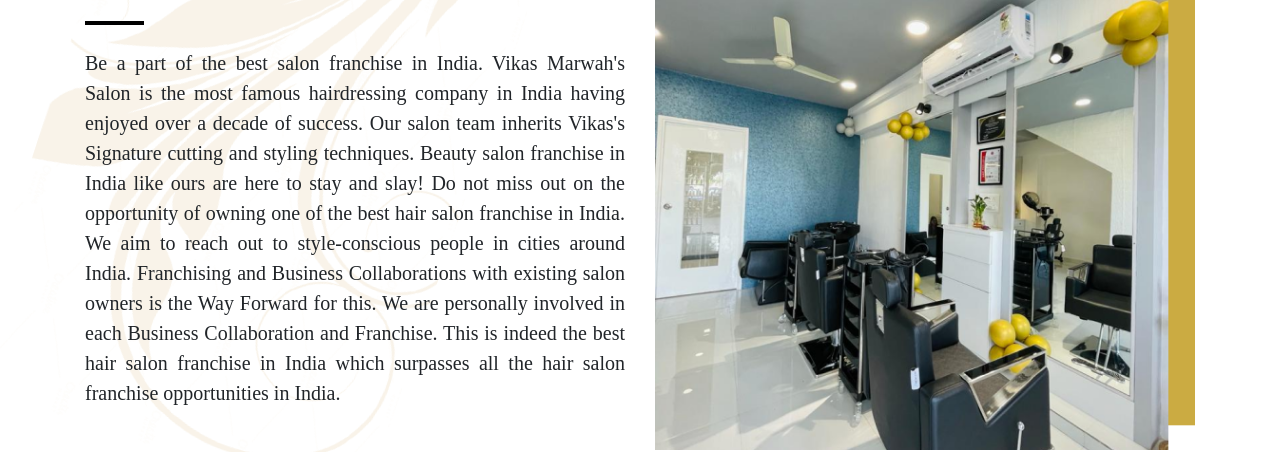
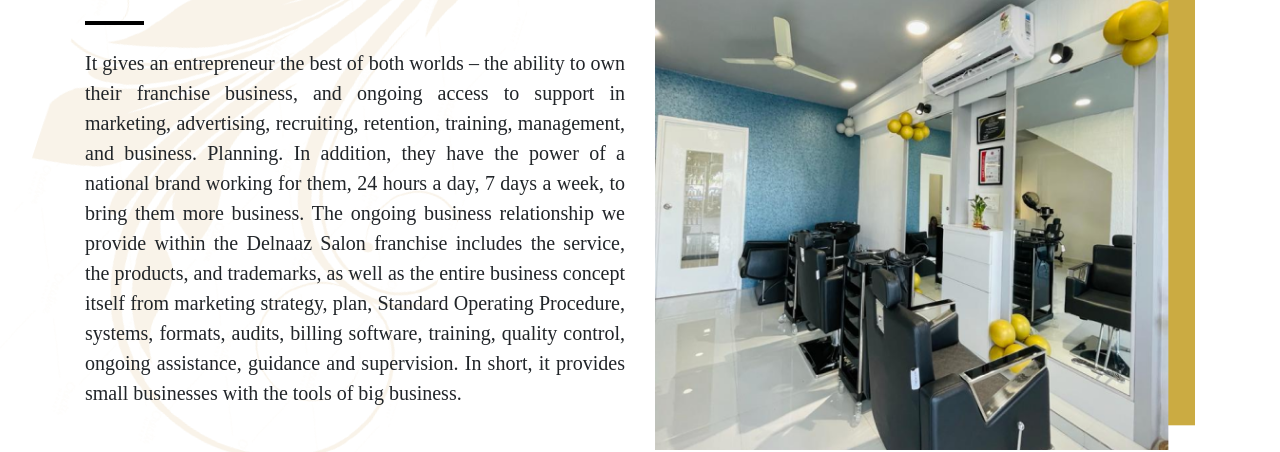
Before and after one commit to harishankarprajapati/delnaaz, a plain HTML site: page franchise.html in a window 1280 px wide. Shown: the part 375-827 px from the top of the page. Drawn offline with nearby package versions, Linux system fonts and the light colour scheme; a web font is replaced by a local one.

Commit message:
YRIOUYTA

```diff
--- a/franchise.html
+++ b/franchise.html
@@ -74,10 +74,12 @@
             </div>
             <div class="col-lg-4"></div>
             <div class="col-lg-3">
-              <a href="tel:+91 9226181306" class="text-dark float-right sec-mobi"><i class="fa-solid fa-phone sec-icon pr-2"></i> +91 92261-81306 </a>
+                <a href="tel:+91 9226181306" class="text-dark float-right sec-mobi"><i
+                        class="fa-solid fa-phone sec-icon pr-2"></i> +91 92261-81306 </a>
             </div>
             <div class="col-lg-3">
-                <a href="mailto: delnaaz.academy@gmail.com" class="text-dark sec-mobi"><i class="fa-regular fa-envelope sec-icon  pr-2"></i>delnaaz.academy@gmail.com </a>
+                <a href="mailto: delnaaz.academy@gmail.com" class="text-dark sec-mobi"><i
+                        class="fa-regular fa-envelope sec-icon  pr-2"></i>delnaaz.academy@gmail.com </a>
             </div>
         </div>
     </div>
@@ -129,15 +131,15 @@
                 <div class="col-lg-6 pt-5">
                     <h4 class="sec-Gallery7 pt-5">Franchise Support</h4>
                     <hr class="sce-hr-f d-inline-flex"><br>
-                <p class="sec-p-f">Be a part of the best salon franchise in India. Vikas Marwah's Salon is the most
-                    famous hairdressing
-                    company in India having enjoyed over a decade of success. Our salon team inherits Vikas's Signature
-                    cutting and styling techniques. Beauty salon franchise in India like ours are here to stay and slay!
-                    Do not miss out on the opportunity of owning one of the best hair salon franchise in India. We aim
-                    to reach out to style-conscious people in cities around India. Franchising and Business
-                    Collaborations with existing salon owners is the Way Forward for this. We are personally involved in
-                    each Business Collaboration and Franchise. This is indeed the best hair salon franchise in India
-                    which surpasses all the hair salon franchise opportunities in India.</p>
+                    <p class="sec-p-f">It gives an entrepreneur the best of both worlds – the ability to own their
+                        franchise business, and ongoing access to support in marketing, advertising, recruiting,
+                        retention, training, management, and business. Planning. In addition, they have the power of a
+                        national brand working for them, 24 hours a day, 7 days a week, to bring them more business.
+                        The ongoing business relationship we provide within the Delnaaz Salon franchise includes the
+                        service, the products, and trademarks, as well as the entire business concept itself from
+                        marketing strategy, plan, Standard Operating Procedure, systems, formats, audits, billing
+                        software, training, quality control, ongoing assistance, guidance and supervision. In short, it
+                        provides small businesses with the tools of big business.</p>
                 </div>
                 <div class="col-lg-6 pt-5">
                     <img class=" w-100 mx-auto d-block" src="images/Group 59 (1).png" alt="">
@@ -161,6 +163,23 @@
                     </div>
                 </div>
 
+            </div>
+            <div class="row pt-5 reverse-section-mobile">
+                <div class="col-lg-6 pt-5">
+                    <h4 class="sec-Gallery7 pt-5">Start up Support</h4>
+                    <hr class="sce-hr-f d-inline-flex"><br>
+                    <div class="sec-p-f2">
+                        <li>Location assistance / Site approval. </li>
+                        <li>Salon design & constructions</li>
+                        <li> Legal Obligation / license procurement </li>
+                        <li>Business Strategies </li>
+                        <li>Traditional and Digital Marketing</li>
+
+                    </div>
+                </div>
+                <div class="col-lg-6 pt-5">
+                    <img class=" w-100 mx-auto d-block" src="images/Start.png" alt="">
+                </div>
             </div>
         </div>
     </div>
@@ -232,7 +251,7 @@
                             width="70%" height="150" style="border:0;" allowfullscreen="" loading="lazy"
                             referrerpolicy="no-referrer-when-downgrade"></iframe>
                         <p class=" pt-2 pb-0 m-0"> <i class="fa-solid fa-phone text-light"></i> <a
-                                href="tel:+91  73811-13111" class="text-light ">+91  73811-13111</a></p>
+                                href="tel:+91  73811-13111" class="text-light ">+91 73811-13111</a></p>
                         <p class=""> <i class="fa-solid fa-envelope text-light"></i> <a
                                 href="mailto: delnaaz.academy@gmail.com"
                                 class="text-light ">delnaaz.academy@gmail.com</a></p>
```
Also changed, not shown: images/Start.png (added). Lines whose indentation alone changed are shown as unchanged.
